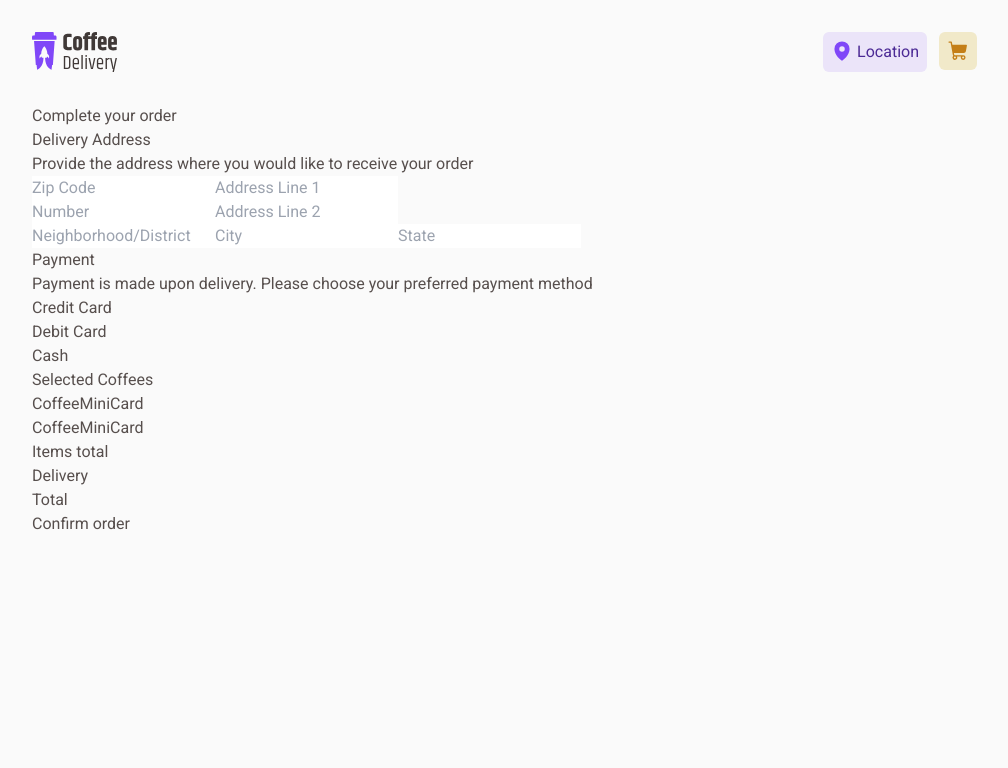
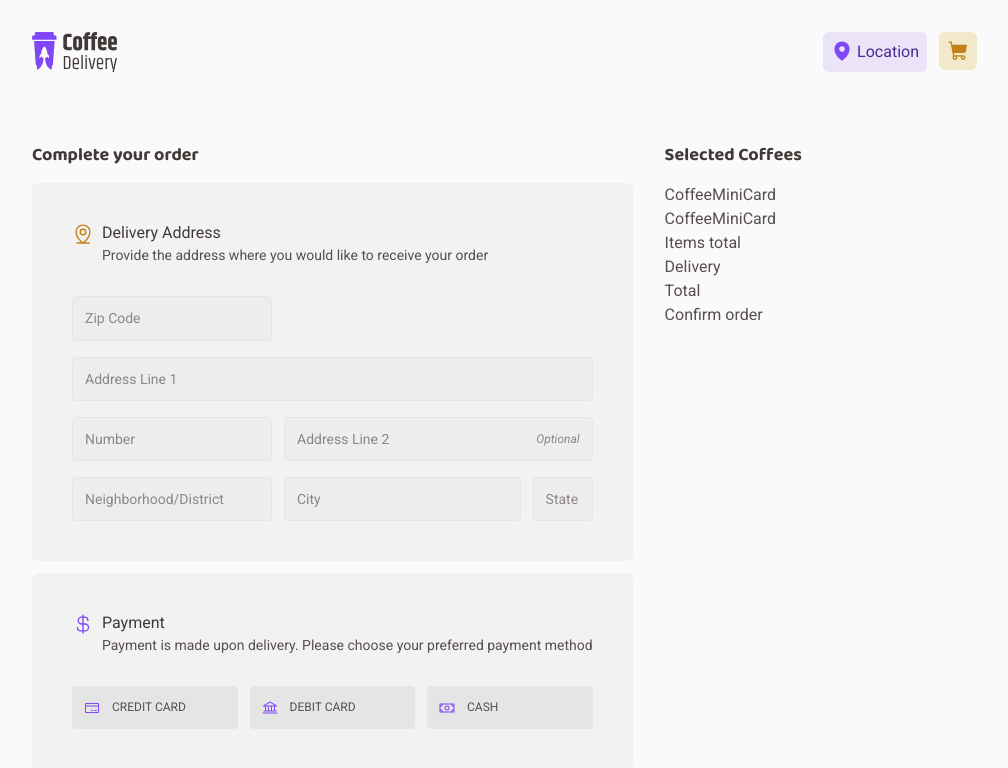
Before and after one commit to rHuggler/coffee-delivery, a React (Vite) app: page /checkout in a window 1280 px wide. Shown: the top 768 px of the page, without its empty margins (128-1136 px from the left). Built offline with nearby package versions, Linux system fonts and the light colour scheme.

Commit message:
Create left column of checkout page

```diff
--- a/src/pages/Checkout/index.tsx
+++ b/src/pages/Checkout/index.tsx
@@ -1,41 +1,130 @@
+import {
+	Bank,
+	CreditCard,
+	CurrencyDollar,
+	MapPinLine,
+	Money,
+} from "@phosphor-icons/react";
+import { useState } from "react";
+
 export function Checkout() {
+	const [focused, setFocused] = useState(false);
+
+	function onFocus() {
+		setFocused(true);
+	}
+
+	function onBlur() {
+		setFocused(false);
+	}
+
 	return (
-		<main>
+		<main className="flex mt-10 gap-8">
 			<section>
+				<h5 className="text-brown-800 font-title font-bold text-lg leading-130%">
+					Complete your order
+				</h5>
 				<form>
-					<section>
-						<h5>Complete your order</h5>
-						<p>Delivery Address</p>
-						<p>
-							Provide the address where you would like to receive your order
-						</p>
-						<input type="text" placeholder="Zip Code" required />
-						<input type="text" placeholder="Address Line 1" required />
-						<div>
-							<input type="text" placeholder="Number" required />
-							<input type="text" placeholder="Address Line 2" />
+					<section className="flex flex-col gap-8 mt-4 p-10 bg-brown-200 rounded-md">
+						<div className="flex gap-2 text-yellow-700">
+							<MapPinLine size={22} />
+							<div className="flex flex-col gap-0.5">
+								<p className="text-base leading-130% text-brown-800">
+									Delivery Address
+								</p>
+								<p className="text-sm leading-130% text-brown-700">
+									Provide the address where you would like to receive your order
+								</p>
+							</div>
 						</div>
-						<div>
-							<input type="text" placeholder="Neighborhood/District" />
-							<input type="text" placeholder="City" />
-							<input type="text" placeholder="State" />
+						<div className="flex flex-col gap-4">
+							<input
+								type="text"
+								placeholder="Zip Code"
+								required
+								className="p-3 w-50 rounded-smmd text-sm leading-130% bg-brown-300 placeholder:text-brown-600 text-brown-700 border-brown-400 border-solid border-1"
+							/>
+							<input
+								type="text"
+								placeholder="Address Line 1"
+								required
+								className="p-3 rounded-smmd text-sm leading-130% bg-brown-300 placeholder:text-brown-600 text-brown-700 border-brown-400 border-solid border-1"
+							/>
+							<div className="flex gap-3">
+								<input
+									type="text"
+									placeholder="Number"
+									required
+									className="p-3 w-50 rounded-smmd text-sm leading-130% bg-brown-300 placeholder:text-brown-600 text-brown-700 border-brown-400 border-solid border-1"
+								/>
+								<div
+									className={`flex justify-between rounded-smmd bg-brown-300 border-brown-400 border-solid border-1 grow ${focused ? "shadow-2px shadow-purple-500" : ""}`}
+								>
+									<input
+										type="text"
+										placeholder="Address Line 2"
+										className="p-3 grow text-sm leading-130% bg-transparent placeholder:text-brown-600 text-brown-700 focus:shadow-none"
+										onFocus={onFocus}
+										onBlur={onBlur}
+									/>
+									<span className="italic text-xs self-center pr-3 text-brown-600">
+										Optional
+									</span>
+								</div>
+							</div>
+							<div className="flex gap-3">
+								<input
+									type="text"
+									placeholder="Neighborhood/District"
+									className="p-3 w-50 rounded-smmd text-sm leading-130% bg-brown-300 placeholder:text-brown-600 text-brown-700 border-brown-400 border-solid border-1"
+								/>
+								<input
+									type="text"
+									placeholder="City"
+									className="p-3 grow rounded-smmd text-sm leading-130% bg-brown-300 placeholder:text-brown-600 text-brown-700 border-brown-400 border-solid border-1"
+								/>
+								<input
+									type="text"
+									placeholder="State"
+									className="p-3 w-15 rounded-smmd text-sm leading-130% bg-brown-300 placeholder:text-brown-600 text-brown-700 border-brown-400 border-solid border-1"
+									maxLength={2}
+								/>
+							</div>
 						</div>
 					</section>
-					<section>
-						<p>Payment</p>
-						<p>
-							Payment is made upon delivery. Please choose your preferred
-							payment method
-						</p>
-						<div>Credit Card</div>
-						<div>Debit Card</div>
-						<div>Cash</div>
+					<section className="flex flex-col gap-8 mt-3 p-10 bg-brown-200 rounded-md">
+						<div className="flex gap-2 text-purple-500">
+							<CurrencyDollar size={22} />
+							<div className="flex flex-col gap-0.5">
+								<p className="text-base leading-130% text-brown-800">Payment</p>
+								<p className="text-sm leading-130% text-brown-700">
+									Payment is made upon delivery. Please choose your preferred
+									payment method
+								</p>
+							</div>
+						</div>
+						<div className="flex gap-3">
+							<div className="flex items-center gap-3 uppercase basis-full text-brown-700 p-3 rounded-smmd bg-brown-400 text-xs leading-160% cursor-pointer">
+								<CreditCard size={16} className="text-purple-500" />
+								Credit Card
+							</div>
+							<div className="flex items-center gap-3 uppercase basis-full text-brown-700 p-3 rounded-smmd bg-brown-400 text-xs leading-160% cursor-pointer">
+								<Bank size={16} className="text-purple-500" />
+								Debit Card
+							</div>
+							<div className="flex items-center gap-3 uppercase basis-full text-brown-700 p-3 rounded-smmd bg-brown-400 text-xs leading-160% cursor-pointer">
+								<Money size={16} className="text-purple-500" />
+								Cash
+							</div>
+						</div>
 					</section>
 				</form>
 			</section>
 			<section>
-				<h5>Selected Coffees</h5>
-				<div>
+				<h5 className="text-brown-800 font-title font-bold text-lg leading-130%">
+					Selected Coffees
+				</h5>
+				<div className="mt-4">
 					<p>CoffeeMiniCard</p>
 					<p>CoffeeMiniCard</p>
 				</div>
--- a/tailwind.config.js
+++ b/tailwind.config.js
@@ -35,12 +35,15 @@ export default {
       },
       spacing: {
         '13': '3.375rem',
+        '15': '3.75rem',
         '23': '5.75rem',
         '30': '7.5rem',
+        '50': '12.5rem',
         '8xl': '90rem',
       },
       lineHeight: {
-        '130%': '1.3'
+        '130%': '1.3',
+        '160%': '1.6',
       },
       backgroundImage: {
         'hero-bg': "url('/src/assets/hero-bg.png')"
@@ -50,7 +53,14 @@ export default {
         '3.5xl': '2rem',
       },
       borderRadius: {
+        'smmd': '0.25rem',
         '4.5xl': '2.25rem'
+      },
+      borderWidth: {
+        '1': '1px',
+      },
+      boxShadow: {
+        '2px': '0 0 0 2px',
       }
     },
   },
```
